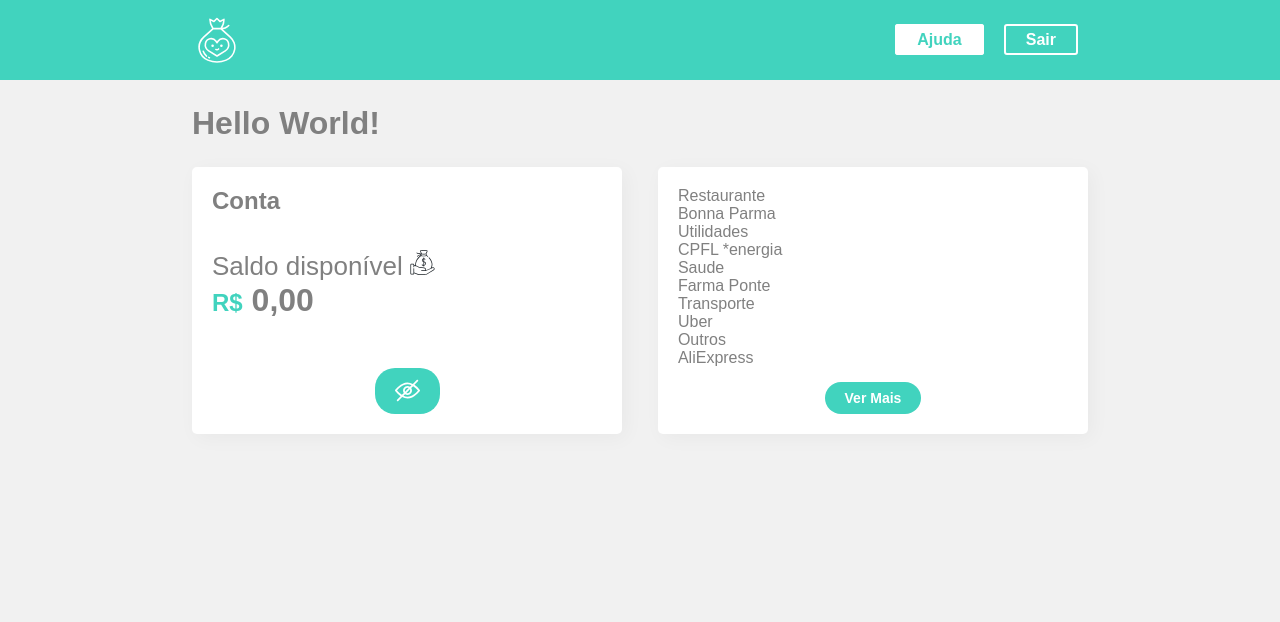
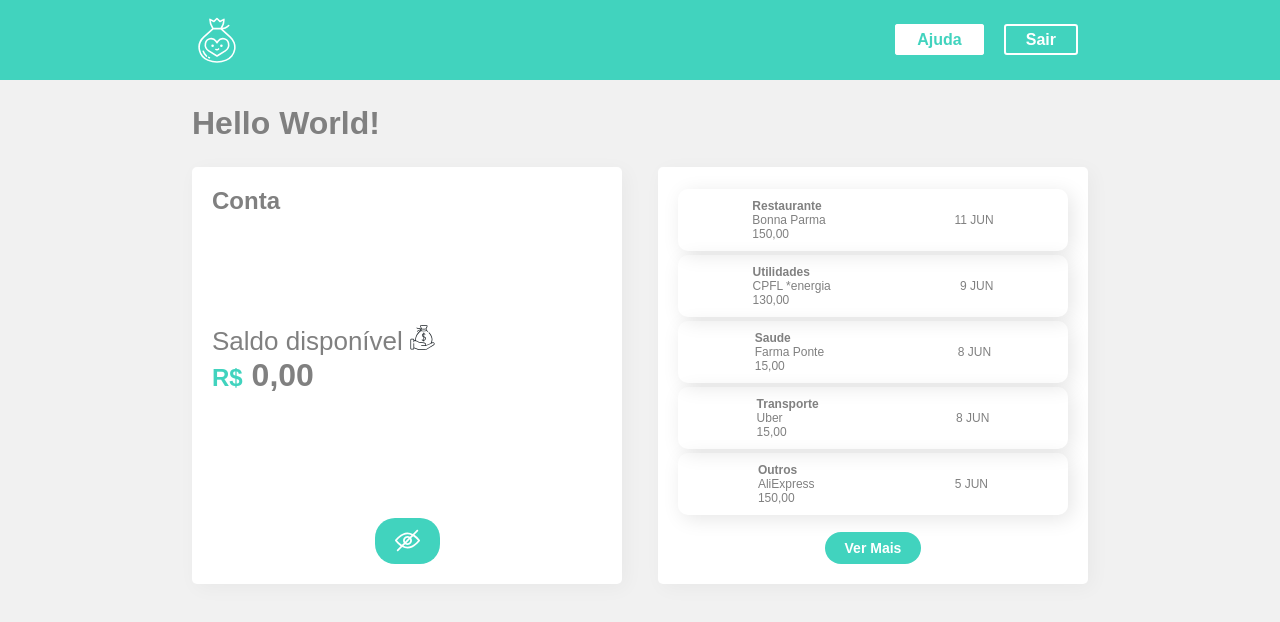
Before and after one commit to FerrazNathan/smartBank, a React (Create React App) app: page / in a window 1280 px wide. Shown: the top 622 px of the page. Built offline with nearby package versions, Linux system fonts and the light colour scheme; the HTML template or start-up script is replaced by a standard one.

Commit message:
Criacao do Box e dos componetes de Item

```diff
--- a/src/Components/Extract/index.jsx
+++ b/src/Components/Extract/index.jsx
@@ -1,19 +1,22 @@
 import React from "react";
 import { Box, Button } from "../UI";
 import { extratoLista } from '../../info';
+import Items from "../Items";
 
 const Extract = () => {
   return (
     <Box>
-      {
-        extratoLista.updates.map(({id, type, from, value, date}) => {
-          return(
-            <div key={id}>
-              <div>{type}</div>
-              <div>{from}</div>
-            </div>
-          )
-        })
+      {extratoLista.updates.map(({ id, type, from, value, date }) => {
+        return (
+          <Items
+            key={id}
+            type={type}
+            from={from}
+            value={value}
+            date={date}
+          />
+        )
+      })
       }
       <Button>Ver Mais</Button>
     </Box>
--- /dev/null
+++ b/src/Components/Item/index.jsx
@@ -0,0 +1,21 @@
+import React from "react";
+import styled from "styled-components";
+
+const Item = styled.div`
+  display: flex;
+  flex-direction: column;
+
+  .text {
+  font-weight: bold;
+  }
+`;
+
+export default ({ type, from, value }) => {
+  return (
+    <Item>
+      <span className="text">{type}</span>
+      <span>{from}</span>
+      <span>{value}</span>
+    </Item>
+  )
+}
--- /dev/null
+++ b/src/Components/Items/index.jsx
@@ -0,0 +1,23 @@
+import React from "react";
+import styled from "styled-components";
+import Item  from "../Item"
+
+const Items = styled.div`
+  box-shadow: 4px 4px 20px 0px rgba(0,0,0,0.1);
+  border-radius: 10px;
+  margin: 2px 0;
+  display: flex;
+  align-items: center;
+  justify-content: space-around;
+  padding: 10px;
+  font-size: 12px;
+`
+
+export default (props) => {
+  return(
+    <Items>
+      <Item {...props}/>
+      <span>{props.date}</span>
+    </Items>
+  )
+}
```
